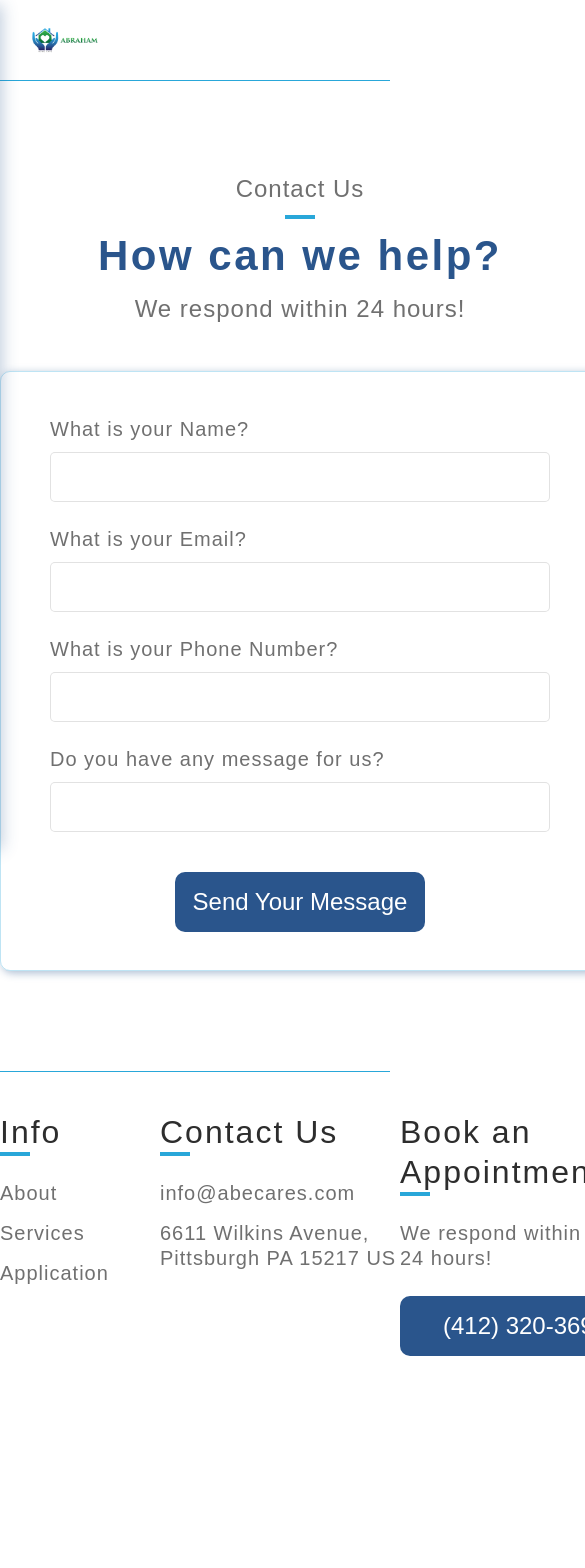
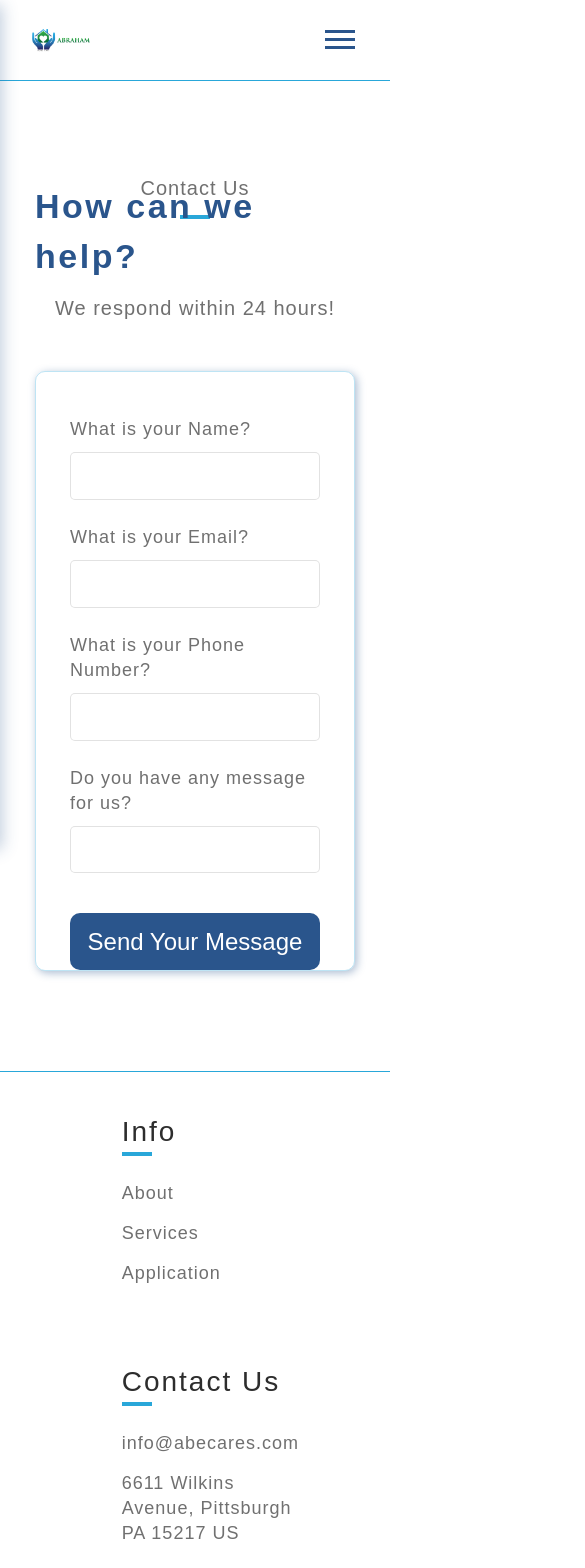
Before and after one commit to ECWireless/abecares, a Next.js app: page /contact in a window 390 px wide. Shown: the top 1568 px of the page, 585 px wide, since content can reach past the window. Before the commit the page ends 1372 px from the top, so only its background shows below. Built offline with nearby package versions, Linux system fonts and the light colour scheme; a web font is replaced by a local one.

Commit message:
Responsive Complete

```diff
--- a/sass/components/_containers.scss
+++ b/sass/components/_containers.scss
@@ -13,6 +13,10 @@
     }
 
     @include respond(phone) {
-        grid-template-columns: 1fr repeat(6, 6.25) 1fr;
+        grid-template-columns: 1fr repeat(6, 6.25rem) 1fr;
+    }
+
+    @include respond(small-phone) {
+        grid-template-columns: 1fr repeat(6, 5.333rem) 1fr;
     }
 }
--- a/sass/components/_footer.scss
+++ b/sass/components/_footer.scss
@@ -1,6 +1,10 @@
 #footer {
     grid-template-rows: 30rem;
     border-top: 1px solid $color-secondary-blue;
+
+    @include respond(phone) {
+        grid-template-rows: 25rem 25rem 35rem;
+    }
 
 
     &__learn-container {
@@ -11,6 +15,15 @@
 
         @include respond(tab-port) {
             grid-column: 2 / 4;
+        }
+
+        @include respond(phone) {
+            grid-row: 1 / 2;
+            grid-column: 4 / 7;
+        }
+
+        @include respond(phone) {
+            margin-left: -2rem;
         }
     }
 
@@ -27,6 +40,16 @@
             grid-column: 3 / 6;
             padding-left: 6rem;
         }
+
+        @include respond(phone) {
+            grid-row: 2 / 3;
+            grid-column: 4 / 7;
+            padding-left: 0;
+        }
+
+        @include respond(phone) {
+            margin-left: -2rem;
+        }
     }
 
     &__book-container {
@@ -37,6 +60,15 @@
 
         @include respond(tab-port) {
             grid-column: 6 / 8;
+        }
+
+        @include respond(phone) {
+            grid-row: 3 / 4;
+            grid-column: 4 / 7;
+        }
+
+        @include respond(phone) {
+            margin-left: -2rem;
         }
     }
 
@@ -61,5 +93,7 @@
 
     &__button {
         margin-top: 1rem;
+        width: 17rem;
+        height: 5rem;
     }
 }
--- a/sass/components/_forms.scss
+++ b/sass/components/_forms.scss
@@ -15,6 +15,14 @@
 
         @include respond(tab-port) {
             width: 50rem;
+        }
+
+        @include respond(phone) {
+            width: 30rem;
+        }
+
+        @include respond(small-phone) {
+            width: 25rem;
         }
     }
 
@@ -38,6 +46,14 @@
             width: 50rem;
         }
 
+        @include respond(phone) {
+            width: 30rem;
+        }
+
+        @include respond(small-phone) {
+            width: 25rem;
+        }
+
         &:hover {
             border: 1px solid $color-secondary-blue;
         }
--- a/sass/components/_header.scss
+++ b/sass/components/_header.scss
@@ -75,13 +75,14 @@
         display: none;
 
         @include respond(tab-port) {grid-row: 1 / -1;
-            grid-column: 8 / 9;
+            grid-column: 7 / 9;
             align-self: center;
-            justify-self: center;
+            justify-self: flex-end;
 
             height: 6rem;
             width: 6rem;
             border-radius: 50%;
+            margin-right: 2rem;
 
             display: flex;
             flex-direction: column;
--- a/sass/components/_topography.scss
+++ b/sass/components/_topography.scss
@@ -10,6 +10,10 @@
     font-weight: 900;
     line-height: 6rem;
     letter-spacing: 2.5px;
+
+    @include respond(phone) {
+        font-size: 5.6rem;
+    }
 }
 
 .h2 {
@@ -24,6 +28,10 @@
     font-weight: 900;
     line-height: 5rem;
     letter-spacing: 2.5px;
+
+    @include respond(phone) {
+        font-size: 3.4rem;
+    }
 }
 
 .h3 {
@@ -37,6 +45,10 @@
     font-weight: 400;
     line-height: 4rem;
     letter-spacing: 2px;
+
+    @include respond(phone) {
+        font-size: 2.8rem;
+    }
 }
 
 .h4 {
@@ -50,6 +62,10 @@
     font-weight: 900;
     line-height: 4rem;
     letter-spacing: 2px;
+
+    @include respond(phone) {
+        font-size: 2.4rem;
+    }
 }
 
 .h5 {
@@ -71,6 +87,10 @@
     color: $color-tertiary-grey;
     letter-spacing: 1px;
     line-height: 2.5rem;
+
+    @include respond(phone) {
+        font-size: 2rem;
+    }
 }
 
 .p-s {
@@ -84,4 +104,8 @@
     color: $color-tertiary-grey;
     letter-spacing: 1px;
     line-height: 2.5rem;
+
+    @include respond(phone) {
+        font-size: 1.8rem;
+    }
 }
--- a/sass/containers/home/_banner.scss
+++ b/sass/containers/home/_banner.scss
@@ -9,6 +9,11 @@
     @include respond(tab-port) {
         grid-template-rows: 30rem;
         margin-top: 0;
+    }
+
+    @include respond(phone) {
+        grid-template-rows: 20rem 20rem 30rem;
+
     }
 
     &__background {
@@ -116,6 +121,15 @@
         @include respond(tab-port) {
             grid-column: 2 / 4;
         }
+
+        @include respond(phone) {
+            grid-column: 4 / 7;
+            grid-row: 1 / 2;
+        }
+
+        @include respond(small-phone) {
+            margin-left: -2rem;
+        }
     }
 
     &--2 {
@@ -124,6 +138,16 @@
         @include respond(tab-port) {
             grid-column: 4 / 6;
             padding-left: 1.5rem;
+        }
+
+        @include respond(phone) {
+            grid-column: 4 / 7;
+            grid-row: 2 / 3;
+            padding-left: 0;
+        }
+
+        @include respond(small-phone) {
+            margin-left: -2rem;
         }
     }
 
@@ -134,5 +158,15 @@
             grid-column: 6 / 8;
             padding-left: 3.5rem;
         }
+
+        @include respond(phone) {
+            grid-column: 4 / 7;
+            grid-row: 3 / 4;
+            padding-left: 0;
+        }
+
+        @include respond(small-phone) {
+            margin-left: -2rem;
+        }
     }
 }
--- a/sass/containers/home/_services.scss
+++ b/sass/containers/home/_services.scss
@@ -72,6 +72,10 @@
             grid-column: 3 / 7;
         }
 
+        @include respond(phone) {
+            grid-column: 2 / 8;
+        }
+
         &:hover {
             box-shadow: $shadow-box-hover;
             transform: scale(1.01);
@@ -96,6 +100,10 @@
             grid-column: 3 / 7;
         }
 
+        @include respond(phone) {
+            grid-column: 2 / 8;
+        }
+
         &:hover {
             box-shadow: $shadow-box-hover;
             transform: scale(1.01);
@@ -118,6 +126,10 @@
         @include respond(tab-port) {
             grid-row: 7 / 8;
             grid-column: 3 / 7;
+        }
+
+        @include respond(phone) {
+            grid-column: 2 / 8;
         }
 
         &:hover {
```
